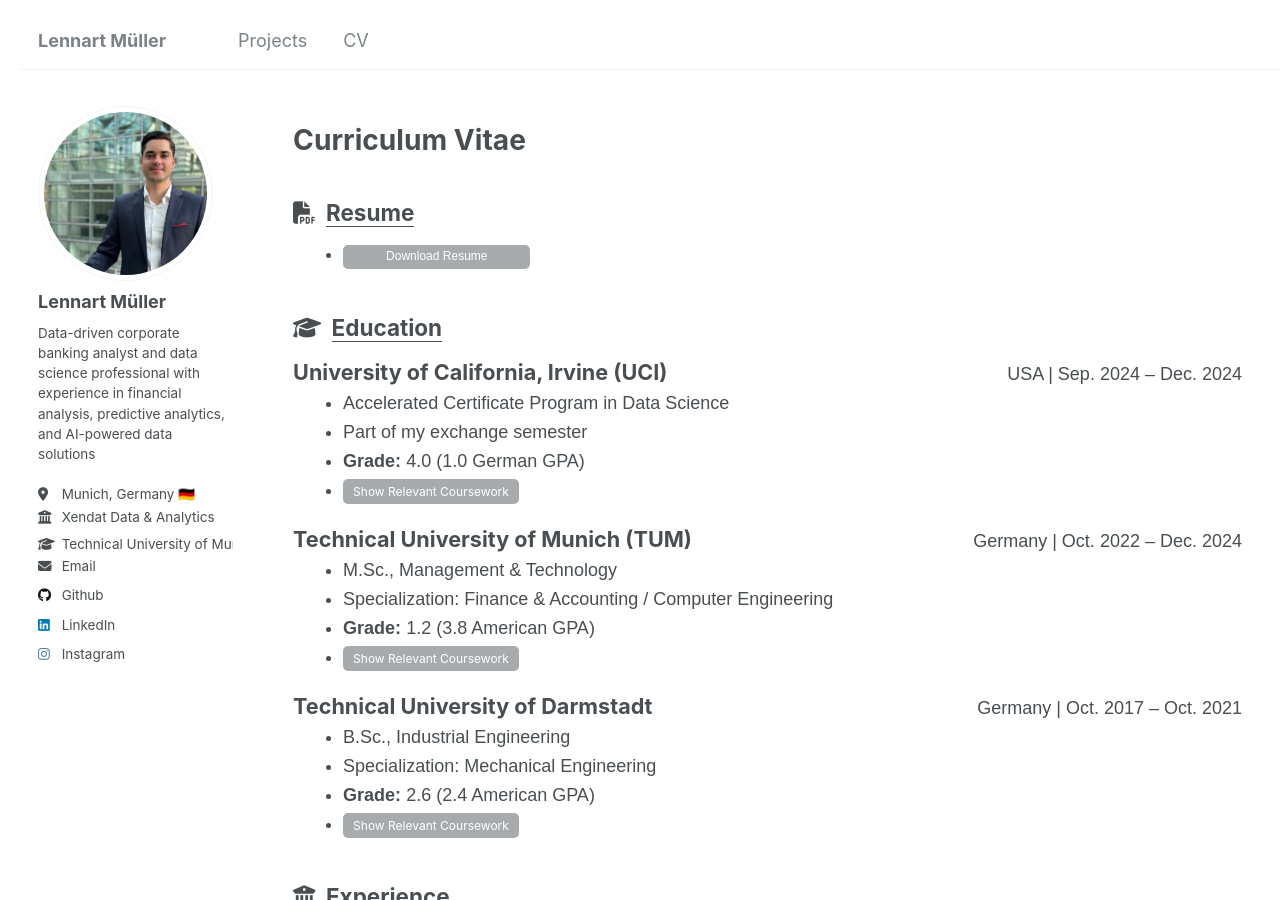
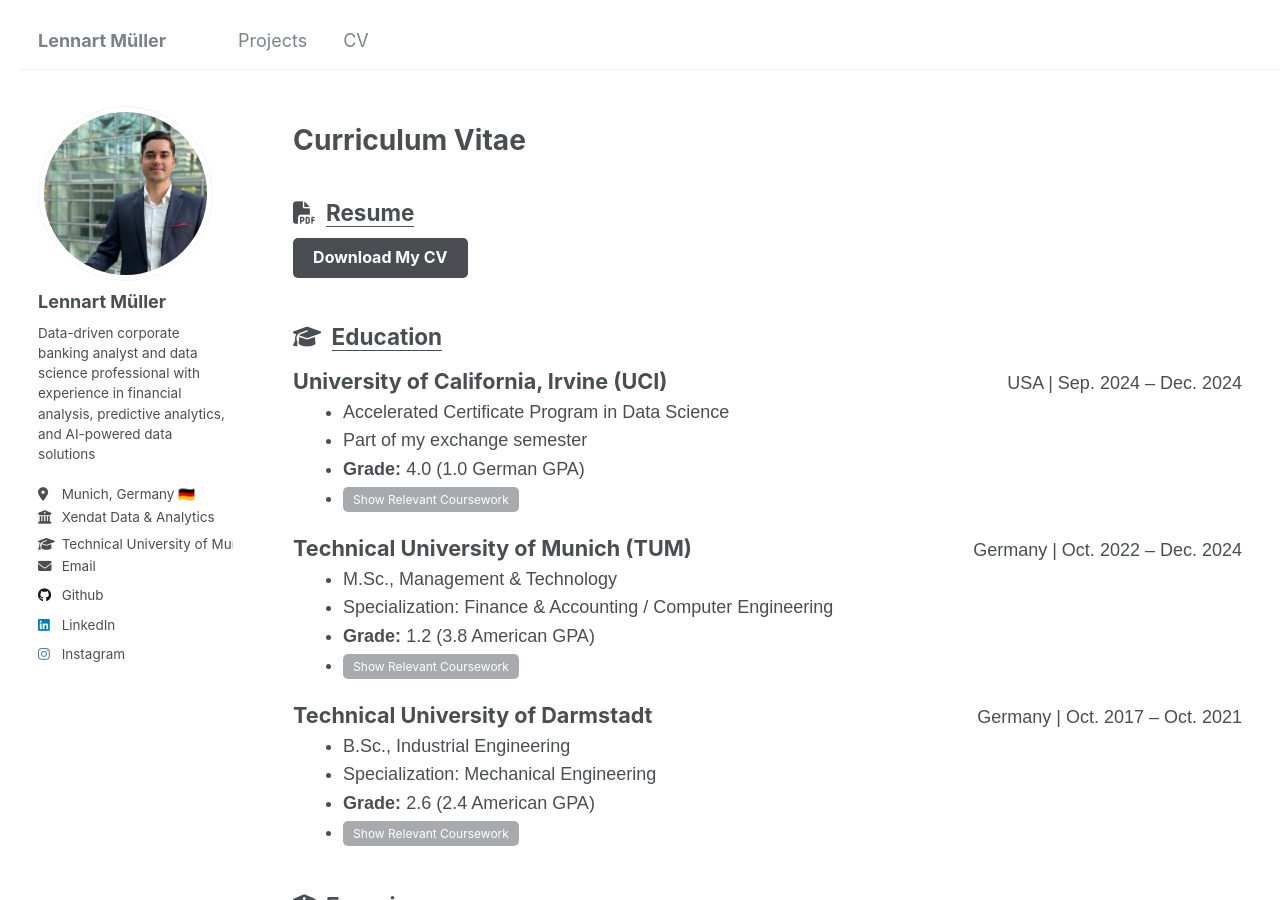
Before and after one commit to lennartmueller123/lennartmueller123.github.io, a Jekyll site: the page built from _pages/cv.html, in a window 1280 px wide and 900 px high. Built offline with Jekyll 4.4.1, drawn with Linux system fonts in a browser that asks for light colours.

Commit message:
Update cv.html

```diff
--- a/_pages/cv.html
+++ b/_pages/cv.html
@@ -8,12 +8,6 @@ redirect_from:
 ---
 
 {% include base_path %}
-
-<!--
-<h1>
-  <a href="/files/CV.pdf" download style="display: inline-block; padding: 10px 20px; background-color: #4A4E52; color: white; text-decoration: none; border-radius: 5px; font-size: 16px;">Download My CV</a>
-</h1>
--->
 
 <!DOCTYPE html>
 <html lang="en">
@@ -75,15 +69,9 @@ redirect_from:
           <i class="fa-solid fa-file-pdf" style="margin-right: 5px;"></i>
           <u>Resume</u>
         </h2>
-        <ul>
-            <li>
-              <a href=""/files/CV.pdf" download
-                  target="_blank"
-                  style="display: inline-block; margin-top: 8px; padding: 2px 43px; background-color: #a8abad; color: white; border: none; border-radius: 5px; font-size: 12px; cursor: pointer; text-decoration: none;">
-                  Download Resume
-                </a>
-            </li>
-        <ul>
+      <h1>
+        <a href="/files/CV.pdf" download style="display: inline-block; padding: 10px 20px; background-color: #4A4E52; color: white; text-decoration: none; border-radius: 5px; font-size: 16px;">Download My CV</a>
+      </h1>
     </div>
 
     <div class="section education">
```
